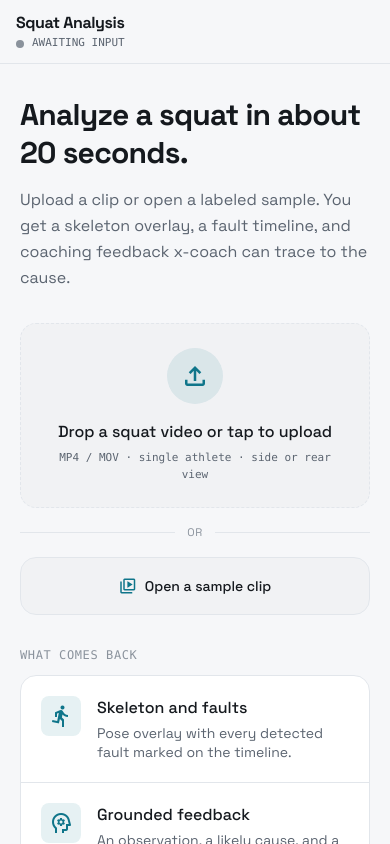
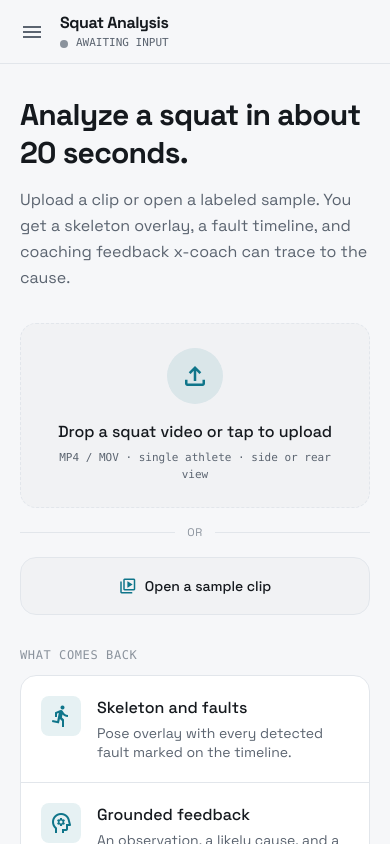
Before and after one commit to lucas6028/x-coach, a React (Vite) app in the folder frontend/: page /app in a window 390 px wide. Built offline with nearby package versions, Linux system fonts and the light colour scheme.

Commit message:
update header button

```diff
--- a/frontend/src/components/Header.tsx
+++ b/frontend/src/components/Header.tsx
@@ -4,13 +4,21 @@ import { useI18n, viewLabel } from "../lib/i18n";
 interface Props {
   analysis: Analysis | null;
   loading: boolean;
+  onMenu?: () => void;
 }
 
-export default function Header({ analysis, loading }: Props) {
+export default function Header({ analysis, loading, onMenu }: Props) {
   const { t } = useI18n();
   return (
-    <header className="h-16 shrink-0 border-b border-border-dark bg-background-dark/95 backdrop-blur flex items-center justify-between px-4 lg:px-6">
-      <div className="flex flex-col min-w-0">
+    <header className="h-16 shrink-0 border-b border-border-dark bg-background-dark/95 backdrop-blur flex items-center gap-2 justify-between px-4 lg:px-6">
+      <button
+        onClick={onMenu}
+        aria-label={t("nav.show")}
+        className="lg:hidden shrink-0 -ml-1 w-10 h-10 flex items-center justify-center rounded-lg text-muted hover:bg-content/5 hover:text-content transition-colors"
+      >
+        <span className="material-symbols-outlined">menu</span>
+      </button>
+      <div className="flex flex-1 flex-col min-w-0">
         <h1 className="text-content text-base lg:text-lg font-bold tracking-tight truncate">
           {analysis ? t("header.session", { id: analysis.video_id }) : t("header.title")}
         </h1>
```
